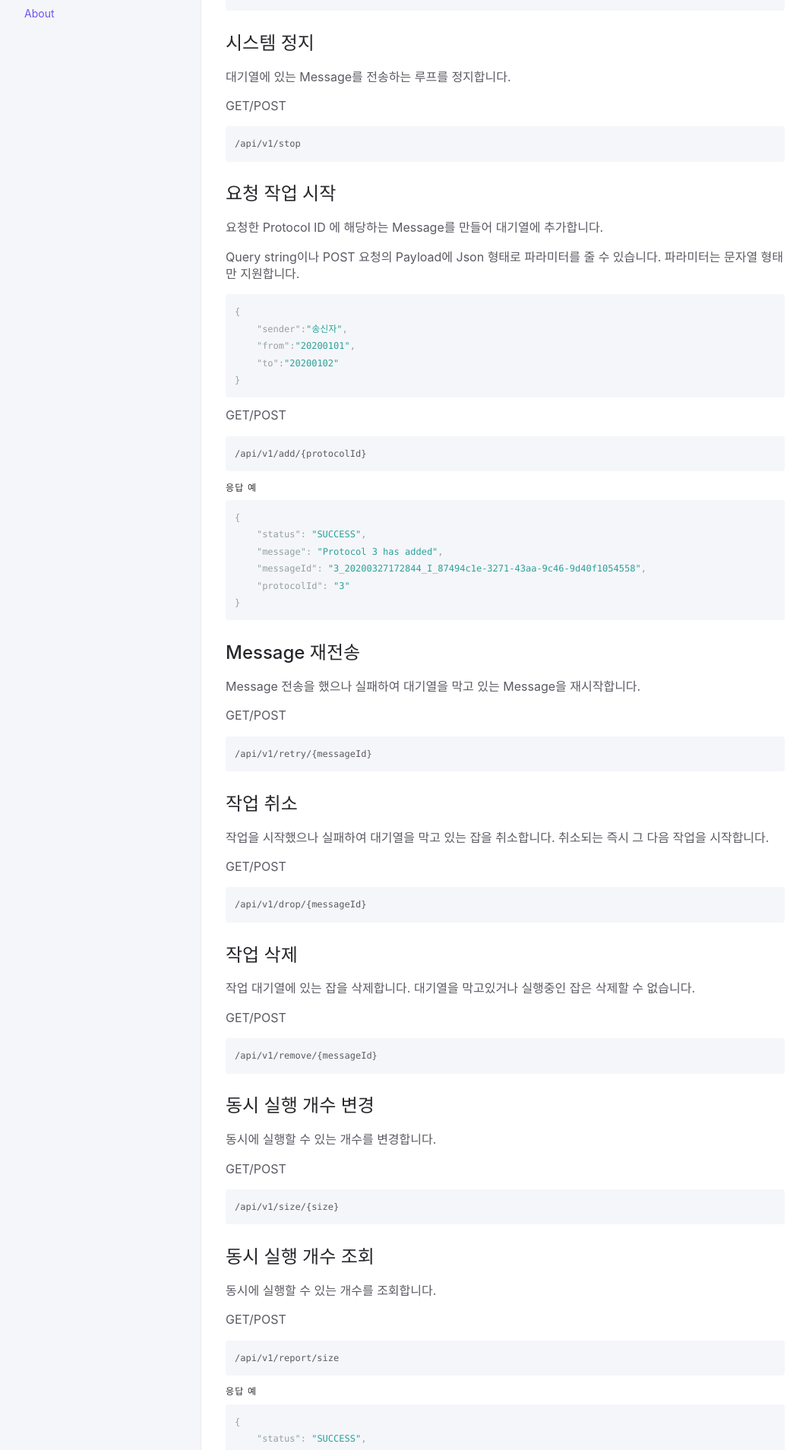
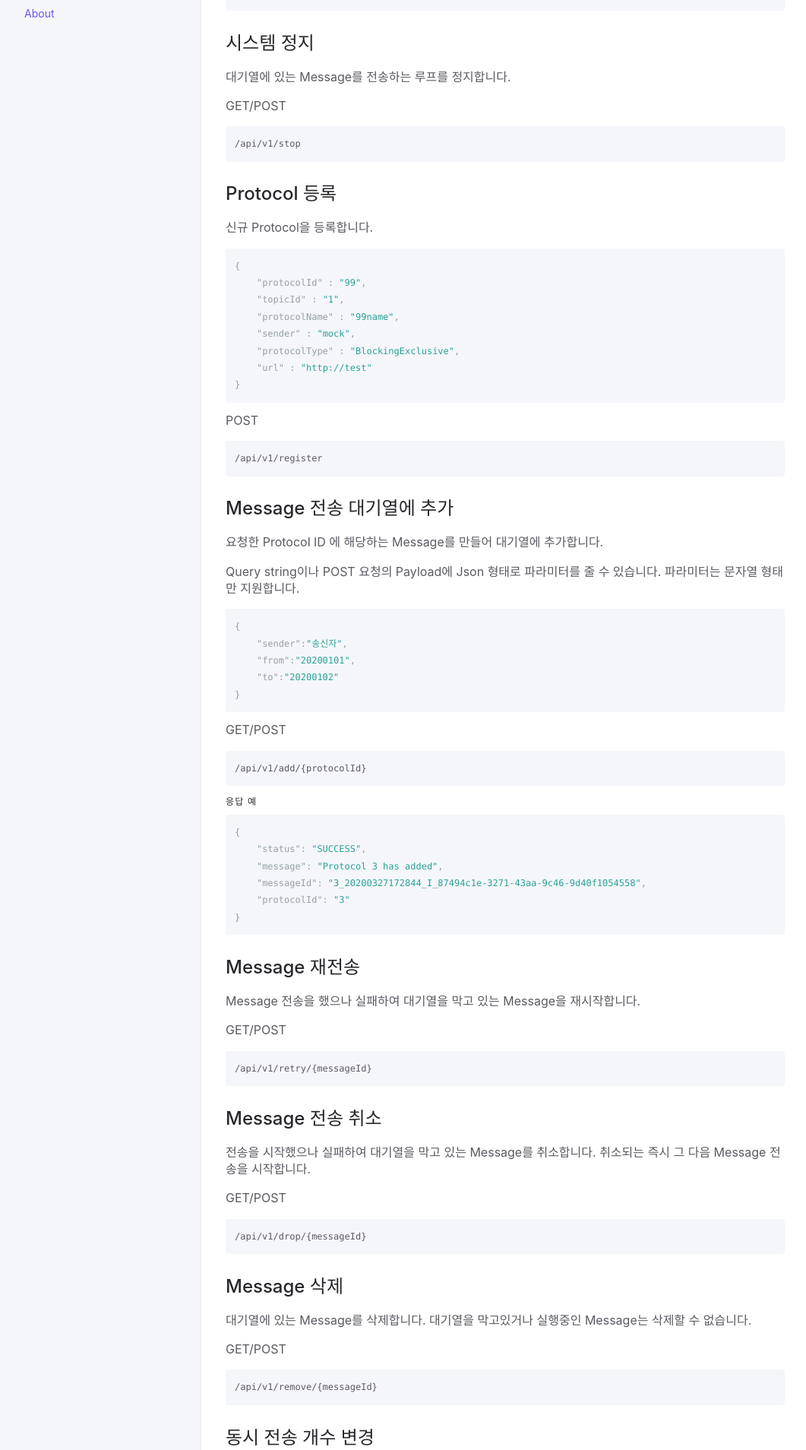
Before and after one commit to oasis-official/oasis-official.github.io, a Jekyll site: the page built from docs/camel/api.md, in a window 1280 px wide. Shown: the part 337-2245 px from the top of the page at 76% size, without its empty margins (91-1152 px from the left). Built offline with Jekyll 4.4.1, drawn with Linux system fonts in a browser that asks for light colours; some of the changed text lies outside the part shown.

Commit message:
Update api.md
protocol api 추가

````diff
--- a/docs/camel/api.md
+++ b/docs/camel/api.md
@@ -22,7 +22,26 @@ GET/POST
 /api/v1/stop
 ```
 
-## 요청 작업 시작
+## Protocol 등록
+신규 Protocol을 등록합니다.
+
+```json
+{
+    "protocolId" : "99",
+    "topicId" : "1",
+    "protocolName" : "99name",
+    "sender" : "mock",
+    "protocolType" : "BlockingExclusive",
+    "url" : "http://test"
+}
+```
+
+POST
+```
+/api/v1/register
+```
+
+## Message 전송 대기열에 추가
 요청한 Protocol ID 에 해당하는 Message를 만들어 대기열에 추가합니다.
 
 Query string이나 POST 요청의 Payload에 Json 형태로 파라미터를 줄 수 있습니다. 파라미터는 문자열 형태만 지원합니다.
@@ -51,6 +70,8 @@ GET/POST
 }
 ```
 
+
+
 ## Message 재전송
 Message 전송을 했으나 실패하여 대기열을 막고 있는 Message을 재시작합니다.
 
@@ -60,32 +81,32 @@ GET/POST
 /api/v1/retry/{messageId}
 ```
 
-## 작업 취소
-작업을 시작했으나 실패하여 대기열을 막고 있는 잡을 취소합니다. 취소되는 즉시 그 다음 작업을 시작합니다.
+## Message 전송 취소
+전송을 시작했으나 실패하여 대기열을 막고 있는 Message를 취소합니다. 취소되는 즉시 그 다음 Message 전송을 시작합니다.
 
 GET/POST
 ```
 /api/v1/drop/{messageId}
 ```
 
-## 작업 삭제
-작업 대기열에 있는 잡을 삭제합니다. 대기열을 막고있거나 실행중인 잡은 삭제할 수 없습니다.
+## Message 삭제
+대기열에 있는 Message를 삭제합니다. 대기열을 막고있거나 실행중인 Message는 삭제할 수 없습니다.
 
 GET/POST
 ```
 /api/v1/remove/{messageId}
 ```
 
-## 동시 실행 개수 변경
-동시에 실행할 수 있는 개수를 변경합니다.
+## 동시 전송 개수 변경
+동시에 전송할 수 있는 개수를 변경합니다.
 
 GET/POST
 ```
 /api/v1/size/{size}
 ```
 
-## 동시 실행 개수 조회
-동시에 실행할 수 있는 개수를 조회합니다.
+## 동시 전송 개수 조회
+동시에 전송할 수 있는 개수를 조회합니다.
 
 GET/POST
 ```
@@ -192,6 +213,37 @@ GET/POST
 }
 ```
 
+## Protocol 조회
+시스템에 등록되어 있는 Protocol을 전체 조회합니다.
+
+GET/POST
+```
+/api/v1/report/protocols
+```
+
+#### 응답 예
+```json
+{
+  "responseHeaders" : {
+    "Content-Type" : [ "application/json; charset=UTF-8" ]
+  },
+  "report" : {
+    "registeredProtocols" : [ {
+      "protocolId" : "6",
+      "topicId" : "$Unlimited",
+      "protocolName" : "UnlimitedConcurrent_6",
+      "sender" : "com.dkss.camel.sender.MockTransactionSender",
+      "protocolType" : "com.dkss.camel.protocol.UnlimitedConcurrentProtocol",
+      "maxSlot" : 0,
+      "url" : "http://localhost:8080"
+    }]
+  },
+  "message" : "protocols",
+  "status" : "SUCCESS"
+}
+
+```
+
 ## 실행 실적 조회
 전송 실적을 조회합니다.
 
@@ -232,6 +284,8 @@ GET/POST
 }
 ```
 
+
+
 # 현재 버전
 1.0.0-SNAPSHOT
 {: .fs-6 .fw-300 }
````
